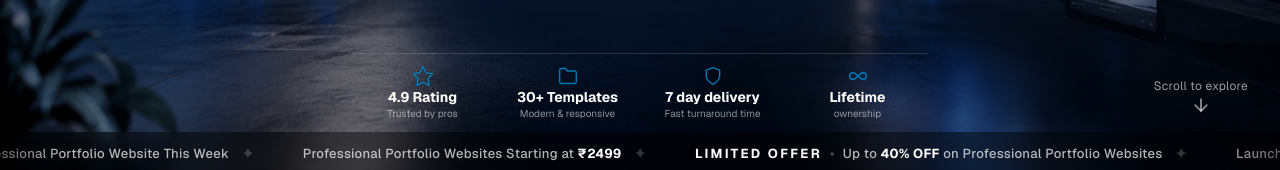
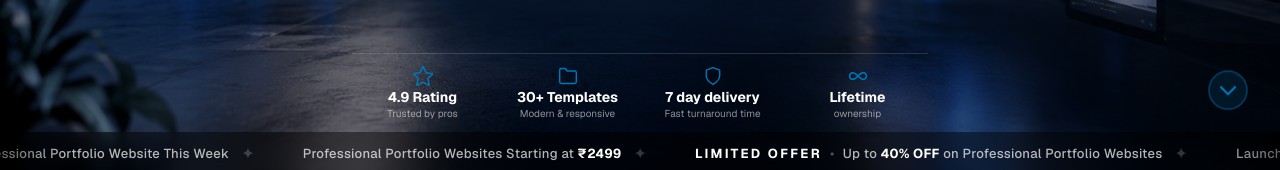
Before and after one commit to joyalvarghese458/template-app, a Next.js app: page / in a window 1280 px wide. Shown: the part 624-794 px from the top of the page. Built offline with nearby package versions, Linux system fonts and the light colour scheme; no server answers; the database is empty; a web font is replaced by a local one.

Commit message:
scroll button

```diff
--- a/app/(site)/page.tsx
+++ b/app/(site)/page.tsx
@@ -198,12 +198,11 @@ export default function Home() {
         <a
           href="#templates"
           aria-label="Scroll to explore"
-          className="absolute right-6 sm:right-8 bottom-14 z-10 flex flex-col items-center gap-1.5 text-white/60 hover:text-white transition-colors duration-150"
+          className="absolute right-6 sm:right-8 bottom-14 z-10 text-brand hover:opacity-70 transition-opacity duration-200 animate-bounce"
         >
-          <span className="text-[10px] sm:text-xs tracking-wide">Scroll to explore</span>
-          <svg className="w-4 h-4 sm:w-5 sm:h-5 animate-bounce" viewBox="0 0 24 24" fill="none" stroke="currentColor" strokeWidth={2} strokeLinecap="round" strokeLinejoin="round" aria-hidden="true">
-            <path d="M12 5v14" />
-            <path d="M19 12l-7 7-7-7" />
+          <svg width="40" height="40" viewBox="0 0 40 40" fill="none" aria-hidden="true">
+            <circle cx="20" cy="20" r="19" fill="currentColor" fillOpacity="0.15" stroke="currentColor" strokeWidth="1.5" strokeOpacity="0.5" />
+            <path d="M13 17l7 7 7-7" stroke="currentColor" strokeWidth="2.2" strokeLinecap="round" strokeLinejoin="round" />
           </svg>
         </a>
 
```
